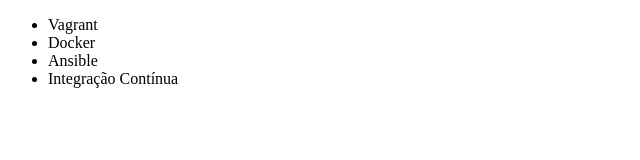
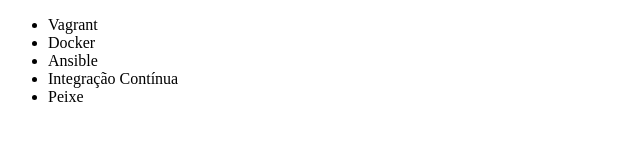
Before and after one commit to salo10ph/teste1, a plain HTML site: page index.html in a window 1280 px wide. Shown: the full height of the page, 0-640 px from the left. Drawn offline with Linux system fonts and the light colour scheme.

Commit message:
Modificando index.html com peixe

```diff
--- a/index.html
+++ b/index.html
@@ -10,6 +10,7 @@
 		<li>Docker</li>
 		<li>Ansible</li>
 		<li>Integração Contínua</li>
+		<li>Peixe</li>
 	</ul>
 </body>
 </html>
```
